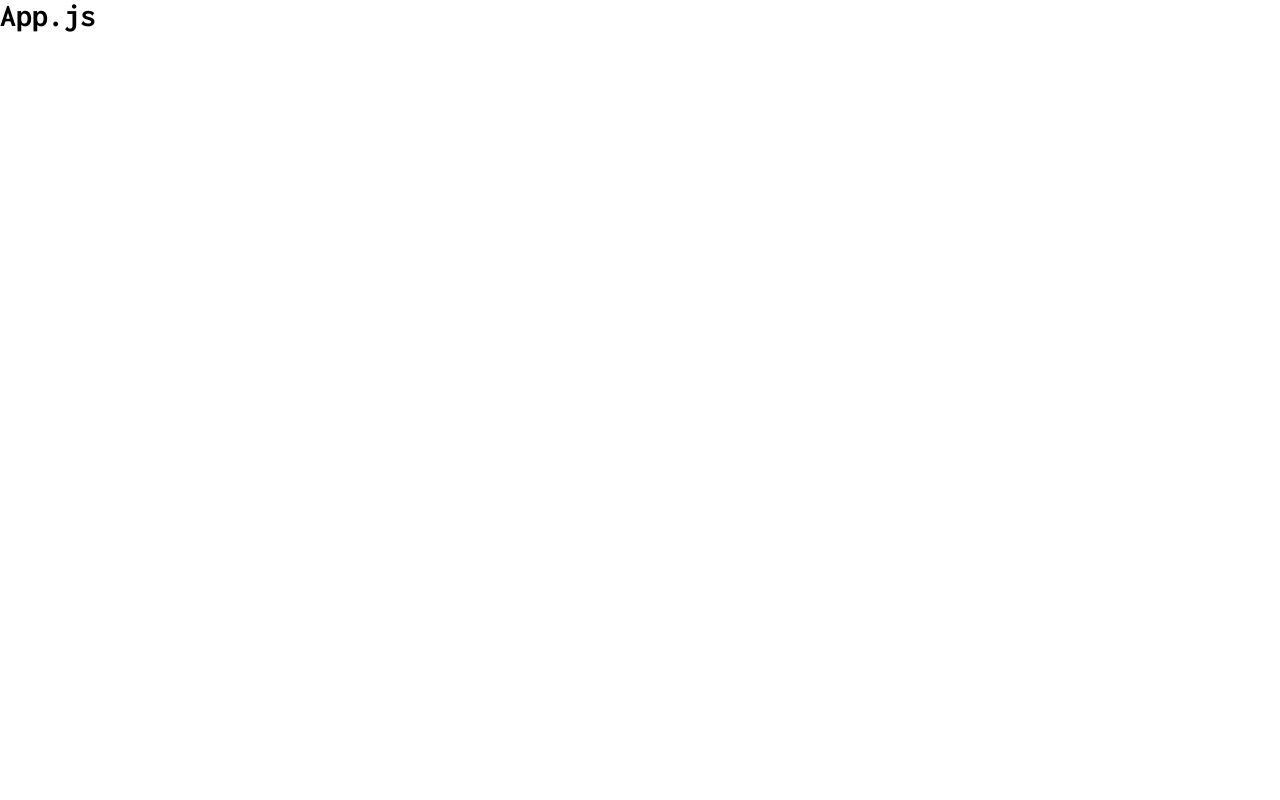
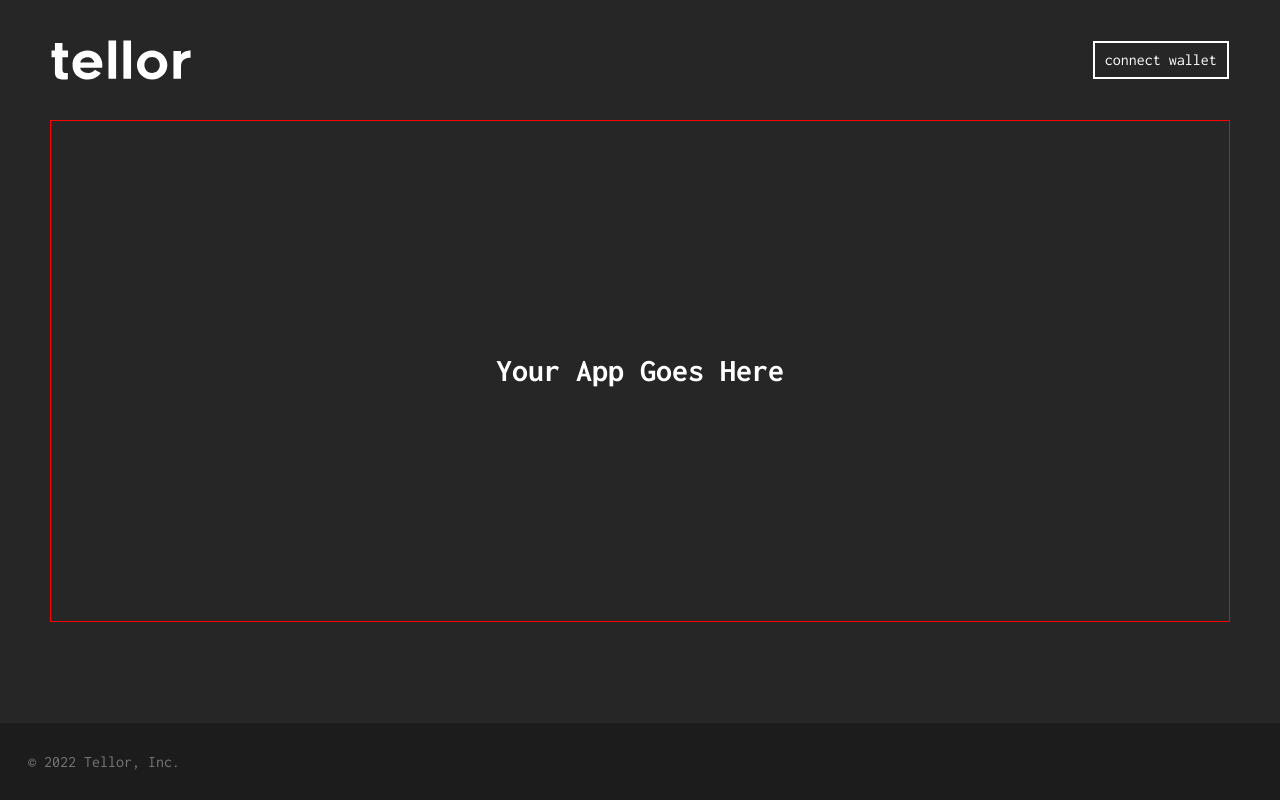
Before and after one commit to tellor-io/frontendBoilerplate, a React (Create React App) app: page / in a window 1280 px wide. Built offline with nearby package versions, Linux system fonts and the light colour scheme.

Commit message:
adds basic styles

```diff
--- a/src/App.css
+++ b/src/App.css
@@ -1,3 +1,22 @@
 .App {
+  width: 100%;
+  max-height: 100%;
+  min-height: 100vh;
+  text-align: left;
   display: flex;
+  flex-direction: column;
+  align-items: center;
+  background-color: #262626;
+  color: #ffffff;
+  font-family: 'Inconsolata', monospace;
+  position: relative;
 }
+.HeroContainer {
+  width: 92%;
+  height: 500px;
+  display: flex;
+  justify-content: center;
+  align-items: center;
+  border: 1px solid red;
+  background-color: #262626;
+}
--- a/src/App.js
+++ b/src/App.js
@@ -1,10 +1,18 @@
 import React from "react";
+//Components
+import Nav from "./components/Nav";
+import Footer from "./components/Footer";
+//Styles
 import './App.css';
 
 function App() {
   return (
     <div className="App">
-      <h1>App.js</h1>
+      <Nav/>
+      <div className="HeroContainer">
+        <h1>Your App Goes Here</h1>
+      </div>
+      <Footer/>
     </div>
   );
 }
--- /dev/null
+++ b/src/components/Footer.js
@@ -0,0 +1,12 @@
+import React from "react";
+import "../styles/Footer.css"
+
+function Footer() {
+  return (
+    <div className="Footer">
+      <p className="FooterText">&copy; 2022 Tellor, Inc.</p>
+    </div>
+  )
+}
+
+export default Footer
--- /dev/null
+++ b/src/components/Nav.js
@@ -0,0 +1,18 @@
+import React from "react";
+//Assets
+import {ReactComponent as Tellor} from "../assets/tellor_white.svg";
+//Components
+import WalletConnect from "./WalletConnect";
+//Styles
+import "../styles/Nav.css";
+
+function Nav() {
+  return (
+    <div className="Nav">
+      <Tellor className="TellorLogo"/>
+      <WalletConnect />
+    </div>
+  )
+}
+
+export default Nav
--- /dev/null
+++ b/src/components/WalletConnect.js
@@ -0,0 +1,12 @@
+import React from "react";
+import "../styles/WalletConnect.css";
+
+function WalletConnect() {
+  return (
+    <div className="WalletConnect">
+      connect wallet
+    </div>
+  )
+}
+
+export default WalletConnect
--- /dev/null
+++ b/src/styles/Footer.css
@@ -0,0 +1,14 @@
+.Footer {
+    width: 100%;
+    height: 77px;
+    display: flex;
+    justify-content: flex-start;
+    align-items: center;
+    background-color: #1c1c1c;
+    position: absolute;
+    bottom: 0;
+}
+.FooterText {
+    color: #777777;
+    margin-left: 28px;
+}
--- /dev/null
+++ b/src/styles/Nav.css
@@ -0,0 +1,10 @@
+.Nav {
+    width: 92%;
+    height: 120px;
+    display: flex;
+    justify-content: space-between;
+    align-items: center;
+}
+.TellorLogo {
+    width: 140px;
+}
--- /dev/null
+++ b/src/styles/WalletConnect.css
@@ -0,0 +1,8 @@
+.WalletConnect {
+    width: fit-content;
+    height: 34px;
+    display: flex;
+    align-items: center;
+    padding: 0px 10px;
+    border: 2px solid white;
+}
```
Also changed, not shown: src/assets/tellor_white.svg (added).
